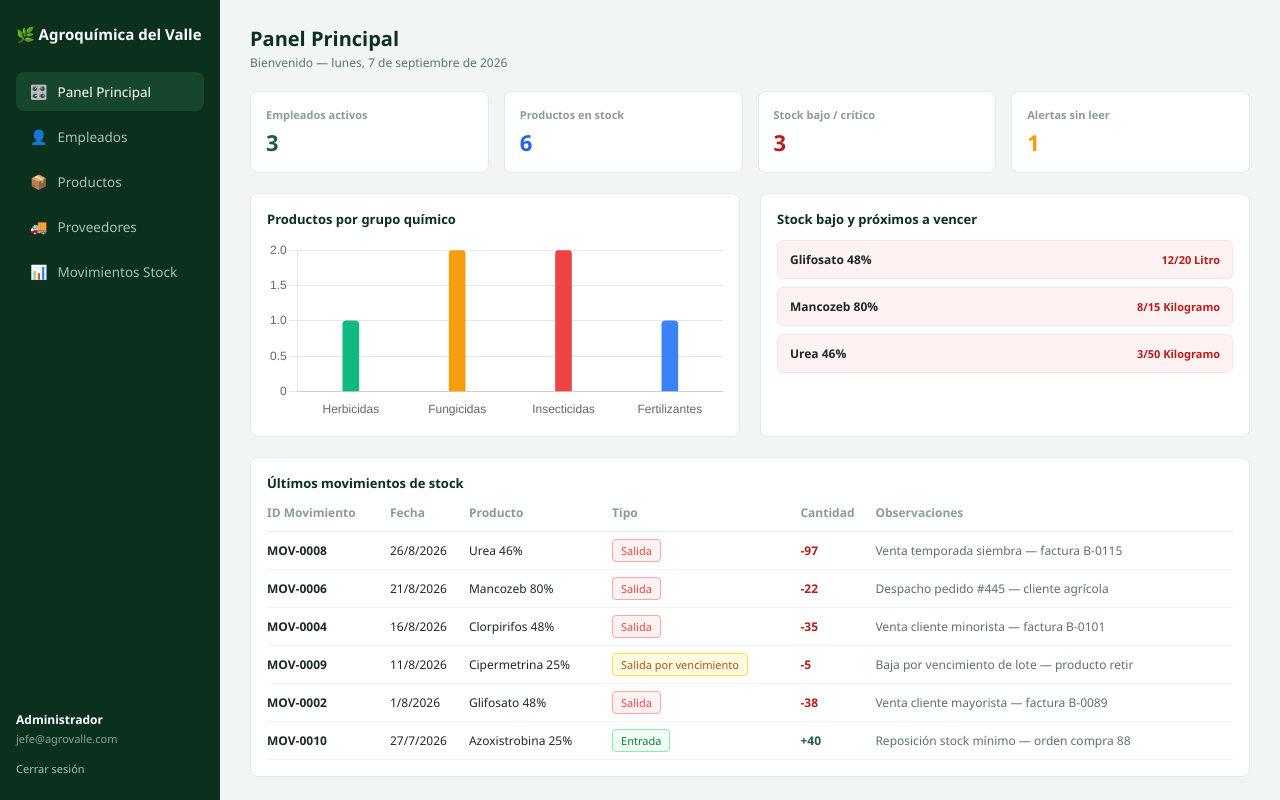
After one commit to contrerasenzo01-png/AGROQUIMICA, a Django app: page /panel-principal/ in a window 1280 px wide. The commit adds this page. Run offline with Django 5.2, Linux system fonts and the light colour scheme.

Commit message:
Agregar panel principal y actualizar vistas

```diff
--- a/agroquimica_del_valle/urls.py
+++ b/agroquimica_del_valle/urls.py
@@ -2,6 +2,13 @@ from django.urls import path
 from inventario import views
 
 urlpatterns = [
+    #Login
+    path('', views.login_view, name='login'),
+    path('login/', views.login_view, name='login'),
+
+    #Panel principal
+    path('panel-principal/', views.panel_principal, name='panel_principal'),
+
     # Proveedores
     path('proveedores/', views.gestion_proveedores, name='gestion_proveedores'),
     path('proveedores/crear/', views.crear_proveedor, name='crear_proveedor'),
--- /dev/null
+++ b/inventario/static/inventario/styles/panel_principal.css
@@ -0,0 +1,270 @@
+* {
+  box-sizing: border-box;
+  margin: 0;
+  padding: 0;
+  font-family: 'Segoe UI', Tahoma, Geneva, Verdana, sans-serif;
+}
+
+body {
+  height: 100vh;
+  background-color: #f1f5f3;
+  color: #1c2a23;
+}
+
+.layout {
+  display: flex;
+  height: 100vh;
+  width: 100vw;
+  overflow: hidden;
+}
+
+/* ==========================================
+   BARRA LATERAL (SIDEBAR)
+   ========================================== */
+.sidebar {
+  width: 220px;
+  background-color: #0b311e;
+  color: #ffffff;
+  display: flex;
+  flex-direction: column;
+  justify-content: space-between;
+  padding: 24px 16px;
+  height: 100vh;
+  flex-shrink: 0;
+}
+
+/* Logo */
+.logo {
+  font-size: 15px;
+  font-weight: 700;
+  color: #ffffff;
+  display: flex;
+  align-items: center;
+  gap: 8px;
+  margin-bottom: 28px;
+}
+
+/* Menú de Navegación */
+.nav-menu {
+  list-style: none;
+  padding: 0;
+  margin: 0;
+}
+
+.nav-item {
+  margin-bottom: 6px;
+}
+
+.nav-link {
+  display: flex;
+  align-items: center;
+  gap: 10px;
+  padding: 10px 14px;
+  color: #a3c2b2;
+  text-decoration: none;
+  border-radius: 8px;
+  font-size: 13.5px;
+  transition: background-color 0.2s, color 0.2s;
+}
+
+.nav-link.active,
+.nav-link:hover {
+  background-color: #16472d;
+  color: #ffffff;
+}
+
+.nav-icon {
+  font-size: 14px;
+}
+
+/* Pie del Sidebar (Usuario y Login) */
+.user-info {
+  display: flex;
+  flex-direction: column;
+  gap: 3px;
+  padding-top: 15px;
+}
+
+.user-role {
+  font-size: 12px;
+  font-weight: 700;
+  color: #ffffff;
+}
+
+.user-email {
+  font-size: 11px;
+  color: #83a595;
+  margin-bottom: 12px;
+}
+
+.logout-link {
+  font-size: 11px;
+  color: #a3c2b2;
+  text-decoration: none;
+  transition: color 0.2s;
+}
+
+.logout-link:hover {
+  color: #ffffff;
+}
+
+/* ==========================================
+   ÁREA PRINCIPAL (MAIN CONTENT)
+   ========================================== */
+.main-content {
+  flex: 1;
+  padding: 25px 30px;
+  overflow-y: auto;
+  width: 100%;
+}
+
+.header {
+  margin-bottom: 20px;
+}
+
+.header h1 {
+  font-size: 20px;
+  color: #0b311e;
+}
+
+.subtitle {
+  font-size: 12px;
+  color: #5c7367;
+  margin-top: 2px;
+}
+
+/* Grid de Métricas superiores */
+.metrics-grid {
+  display: grid;
+  grid-template-columns: repeat(4, 1fr);
+  gap: 15px;
+  margin-bottom: 20px;
+}
+
+.metric-card {
+  background: white;
+  border: 1px solid #e2ece6;
+  border-radius: 8px;
+  padding: 15px;
+}
+
+.metric-title {
+  font-size: 11px;
+  font-weight: 600;
+  color: #8a9e93;
+}
+
+.metric-value {
+  font-size: 22px;
+  font-weight: bold;
+  margin-top: 5px;
+}
+
+.metric-value.green { color: #1b5e3a; }
+.metric-value.blue { color: #2563eb; }
+.metric-value.red { color: #b91c1c; }
+.metric-value.orange { color: #f59f00; }
+
+/* Grid de Gráfico y Alertas */
+.panels-grid {
+  display: grid;
+  grid-template-columns: 1fr 1fr;
+  gap: 20px;
+  margin-bottom: 20px;
+}
+
+.card-panel {
+  background: white;
+  border: 1px solid #e2ece6;
+  border-radius: 8px;
+  padding: 16px;
+}
+
+.card-panel h2 {
+  font-size: 13px;
+  color: #0b311e;
+  margin-bottom: 12px;
+}
+
+.chart-container {
+  height: 180px;
+  position: relative;
+}
+
+/* Lista de Stock Bajo */
+.stock-list {
+  display: flex;
+  flex-direction: column;
+  gap: 8px;
+}
+
+.stock-item {
+  background-color: #fef2f2;
+  border: 1px solid #fee2e2;
+  padding: 10px 12px;
+  border-radius: 6px;
+  display: flex;
+  justify-content: space-between;
+  align-items: center;
+}
+
+.stock-name {
+  font-size: 12px;
+  font-weight: 600;
+  color: #1c2a23;
+}
+
+.stock-qty {
+  font-size: 11px;
+  font-weight: bold;
+  color: #b91c1c;
+}
+
+/* Tabla de Movimientos */
+.custom-table {
+  width: 100%;
+  border-collapse: collapse;
+  font-size: 12px;
+}
+
+.custom-table th {
+  border-bottom: 1px solid #e2ece6;
+  text-align: left;
+  color: #8a9e93;
+  padding-bottom: 10px;
+  font-weight: 600;
+}
+
+.custom-table td {
+  padding: 10px 0;
+  border-bottom: 1px solid #f0f4f2;
+}
+
+.id-mov { font-weight: bold; }
+.qty-negative { font-weight: bold; color: #b91c1c; }
+.qty-positive { font-weight: bold; color: #1b5e3a; }
+.obs-text { color: #5c7367; }
+
+.badge-tag {
+  padding: 3px 8px;
+  border-radius: 4px;
+  font-size: 11px;
+}
+
+.badge-tag.salida {
+  background-color: #fef2f2;
+  border: 1px solid #fca5a5;
+  color: #ef4444;
+}
+
+.badge-tag.entrada {
+  background-color: #f0fdf4;
+  border: 1px solid #86efac;
+  color: #15803d;
+}
+
+.badge-tag.vencimiento {
+  background-color: #fffbe3;
+  border: 1px solid #fde047;
+  color: #b45309;
+}
--- /dev/null
+++ b/inventario/templates/inventario/panel_principal.html
@@ -0,0 +1,207 @@
+{% load static %}
+<!DOCTYPE html>
+<html lang="es">
+<head>
+  <meta charset="UTF-8">
+  <meta name="viewport" content="width=device-width, initial-scale=1.0">
+  <title>Panel Principal - Agroquímicos del Valle</title>
+  <link rel="stylesheet" href="{% static 'inventario/styles/panel_principal.css' %}">
+  <script src="https://cdn.jsdelivr.net/npm/chart.js"></script>
+</head>
+<body>
+
+  <div class="layout">
+    <!-- BARRA LATERAL (SIDEBAR) -->
+    <aside class="sidebar">
+      <div>
+        <div class="logo">
+          🌿 Agroquímica del Valle
+        </div>
+
+        <ul class="nav-menu">
+          <li class="nav-item">
+            <a href="{% url 'panel_principal' %}" class="nav-link active">
+              <span class="nav-icon">🎛️</span> Panel Principal
+            </a>
+          </li>
+          <li class="nav-item">
+            <a href="{% url 'gestion_empleados' %}" class="nav-link">
+              <span class="nav-icon">👤</span> Empleados
+            </a>
+          </li>
+          <li class="nav-item">
+            <a href="{% url 'gestion_productos' %}" class="nav-link">
+              <span class="nav-icon">📦</span> Productos
+            </a>
+          </li>
+          <li class="nav-item">
+            <a href="{% url 'gestion_proveedores' %}" class="nav-link">
+              <span class="nav-icon">🚚</span> Proveedores
+            </a>
+          </li>
+          <li class="nav-item">
+            <a href="{% url 'gestion_movimientos_stock' %}" class="nav-link">
+              <span class="nav-icon">📊</span> Movimientos Stock
+            </a>
+          </li>
+        </ul>
+      </div>
+
+      <!-- FOOTER DEL SIDEBAR (USUARIO Y LOGOUT) -->
+      <div class="user-info">
+        <div class="user-role">Administrador</div>
+        <div class="user-email">jefe@agrovalle.com</div>
+        <a href="{% url 'login' %}" class="logout-link">Cerrar sesión</a>
+      </div>
+    </aside>
+
+    <!-- CONTENIDO PRINCIPAL -->
+    <main class="main-content">
+      <header class="header">
+        <h1>Panel Principal</h1>
+        <div class="subtitle">Bienvenido — lunes, 7 de septiembre de 2026</div>
+      </header>
+
+      <!-- TARJETAS DE MÉTRICAS -->
+      <section class="metrics-grid">
+        <div class="metric-card">
+          <div class="metric-title">Empleados activos</div>
+          <div class="metric-value green">3</div>
+        </div>
+        <div class="metric-card">
+          <div class="metric-title">Productos en stock</div>
+          <div class="metric-value blue">6</div>
+        </div>
+        <div class="metric-card">
+          <div class="metric-title">Stock bajo / crítico</div>
+          <div class="metric-value red">3</div>
+        </div>
+        <div class="metric-card">
+          <div class="metric-title">Alertas sin leer</div>
+          <div class="metric-value orange">1</div>
+        </div>
+      </section>
+
+      <!-- SECCIÓN DE GRÁFICO Y ALERTAS -->
+      <section class="panels-grid">
+        <div class="card-panel">
+          <h2>Productos por grupo químico</h2>
+          <div class="chart-container">
+            <canvas id="barChart"></canvas>
+          </div>
+        </div>
+
+        <div class="card-panel">
+          <h2>Stock bajo y próximos a vencer</h2>
+          <div class="stock-list">
+            <div class="stock-item">
+              <span class="stock-name">Glifosato 48%</span>
+              <span class="stock-qty">12/20 Litro</span>
+            </div>
+            <div class="stock-item">
+              <span class="stock-name">Mancozeb 80%</span>
+              <span class="stock-qty">8/15 Kilogramo</span>
+            </div>
+            <div class="stock-item">
+              <span class="stock-name">Urea 46%</span>
+              <span class="stock-qty">3/50 Kilogramo</span>
+            </div>
+          </div>
+        </div>
+      </section>
+
+      <!-- TABLA DE MOVIMIENTOS DE STOCK -->
+      <section class="card-panel">
+        <h2>Últimos movimientos de stock</h2>
+        <table class="custom-table">
+          <thead>
+            <tr>
+              <th>ID Movimiento</th>
+              <th>Fecha</th>
+              <th>Producto</th>
+              <th>Tipo</th>
+              <th>Cantidad</th>
+              <th>Observaciones</th>
+            </tr>
+          </thead>
+          <tbody>
+            <tr>
+              <td class="id-mov">MOV-0008</td>
+              <td>26/8/2026</td>
+              <td>Urea 46%</td>
+              <td><span class="badge-tag salida">Salida</span></td>
+              <td class="qty-negative">-97</td>
+              <td class="obs-text">Venta temporada siembra — factura B-0115</td>
+            </tr>
+            <tr>
+              <td class="id-mov">MOV-0006</td>
+              <td>21/8/2026</td>
+              <td>Mancozeb 80%</td>
+              <td><span class="badge-tag salida">Salida</span></td>
+              <td class="qty-negative">-22</td>
+              <td class="obs-text">Despacho pedido #445 — cliente agrícola</td>
+            </tr>
+            <tr>
+              <td class="id-mov">MOV-0004</td>
+              <td>16/8/2026</td>
+              <td>Clorpirifos 48%</td>
+              <td><span class="badge-tag salida">Salida</span></td>
+              <td class="qty-negative">-35</td>
+              <td class="obs-text">Venta cliente minorista — factura B-0101</td>
+            </tr>
+            <tr>
+              <td class="id-mov">MOV-0009</td>
+              <td>11/8/2026</td>
+              <td>Cipermetrina 25%</td>
+              <td><span class="badge-tag vencimiento">Salida por vencimiento</span></td>
+              <td class="qty-negative">-5</td>
+              <td class="obs-text">Baja por vencimiento de lote — producto retir</td>
+            </tr>
+            <tr>
+              <td class="id-mov">MOV-0002</td>
+              <td>1/8/2026</td>
+              <td>Glifosato 48%</td>
+              <td><span class="badge-tag salida">Salida</span></td>
+              <td class="qty-negative">-38</td>
+              <td class="obs-text">Venta cliente mayorista — factura B-0089</td>
+            </tr>
+            <tr>
+              <td class="id-mov">MOV-0010</td>
+              <td>27/7/2026</td>
+              <td>Azoxistrobina 25%</td>
+              <td><span class="badge-tag entrada">Entrada</span></td>
+              <td class="qty-positive">+40</td>
+              <td class="obs-text">Reposición stock mínimo — orden compra 88</td>
+            </tr>
+          </tbody>
+        </table>
+      </section>
+    </main>
+  </div>
+
+  <script>
+    const ctx = document.getElementById('barChart').getContext('2d');
+    new Chart(ctx, {
+      type: 'bar',
+      data: {
+        labels: ['Herbicidas', 'Fungicidas', 'Insecticidas', 'Fertilizantes'],
+        datasets: [{
+          data: [1, 2, 2, 1],
+          backgroundColor: ['#10b981', '#f59e0b', '#ef4444', '#3b82f6'],
+          borderRadius: 4,
+          barThickness: 16
+        }]
+      },
+      options: {
+        responsive: true,
+        maintainAspectRatio: false,
+        plugins: { legend: { display: false } },
+        scales: {
+          y: { beginAtZero: true, max: 2, ticks: { stepSize: 0.5 } },
+          x: { grid: { display: false } }
+        }
+      }
+    });
+  </script>
+</body>
+</html>
--- a/inventario/views.py
+++ b/inventario/views.py
@@ -16,6 +16,25 @@ from .models import (
     Alertas,
     MovimientosStock
 )
+
+def login_view(request):
+    error_message = None
+
+    if request.method == 'POST':
+        usuario_input = request.POST.get('usuario')
+        password_input = request.POST.get('password')
+
+        # Define aquí tu usuario y contraseña requeridos
+        if usuario_input == 'jefe' and password_input == '1234':
+            return redirect('panel_principal')
+        else:
+            error_message = 'Usuario o contraseña incorrectos'
+
+    return render(request, 'inventario/login.html', {'error': error_message})
+
+# Vista para renderizar el Panel Principal
+def panel_principal(request):
+    return render(request, 'inventario/panel_principal.html')
 
 from .forms import ProveedorForm
 
```
Also changed, not shown: inventario/static/inventario/styles/login.css (+127 -0 lines), inventario/templates/inventario/login.html (+60 -0 lines), inventario/templates/inventario/proveedores.html (+13 -18 lines), inventario/static/inventario/styles/agroquimicos.css (deleted), inventario/static/inventario/styles/tipos_movimientos.css (deleted), inventario/templates/inventario/agroquimicos.html (deleted), inventario/templates/inventario/tipos_empleados.html (deleted), inventario/templates/inventario/tipos_movimientos.html (deleted).
